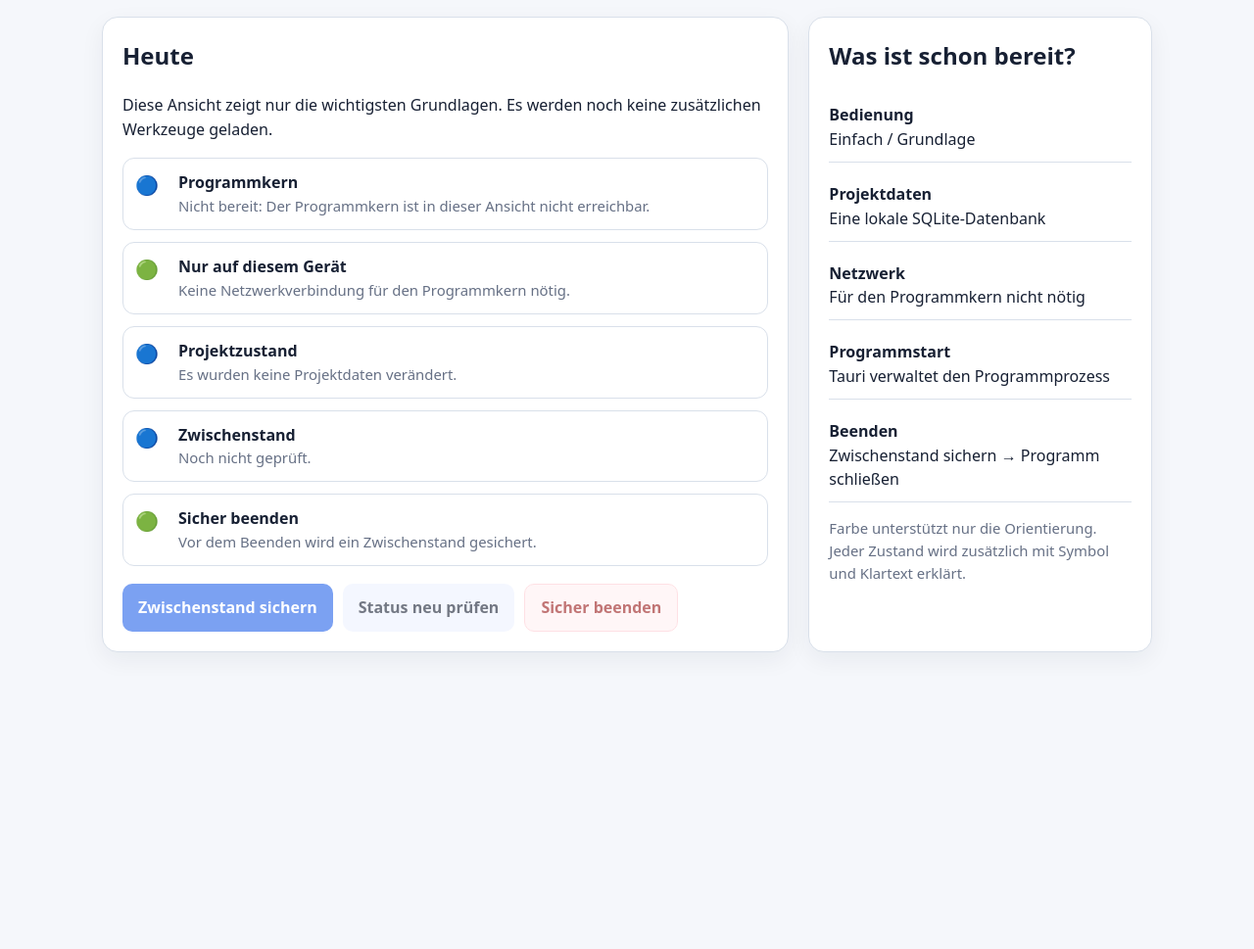
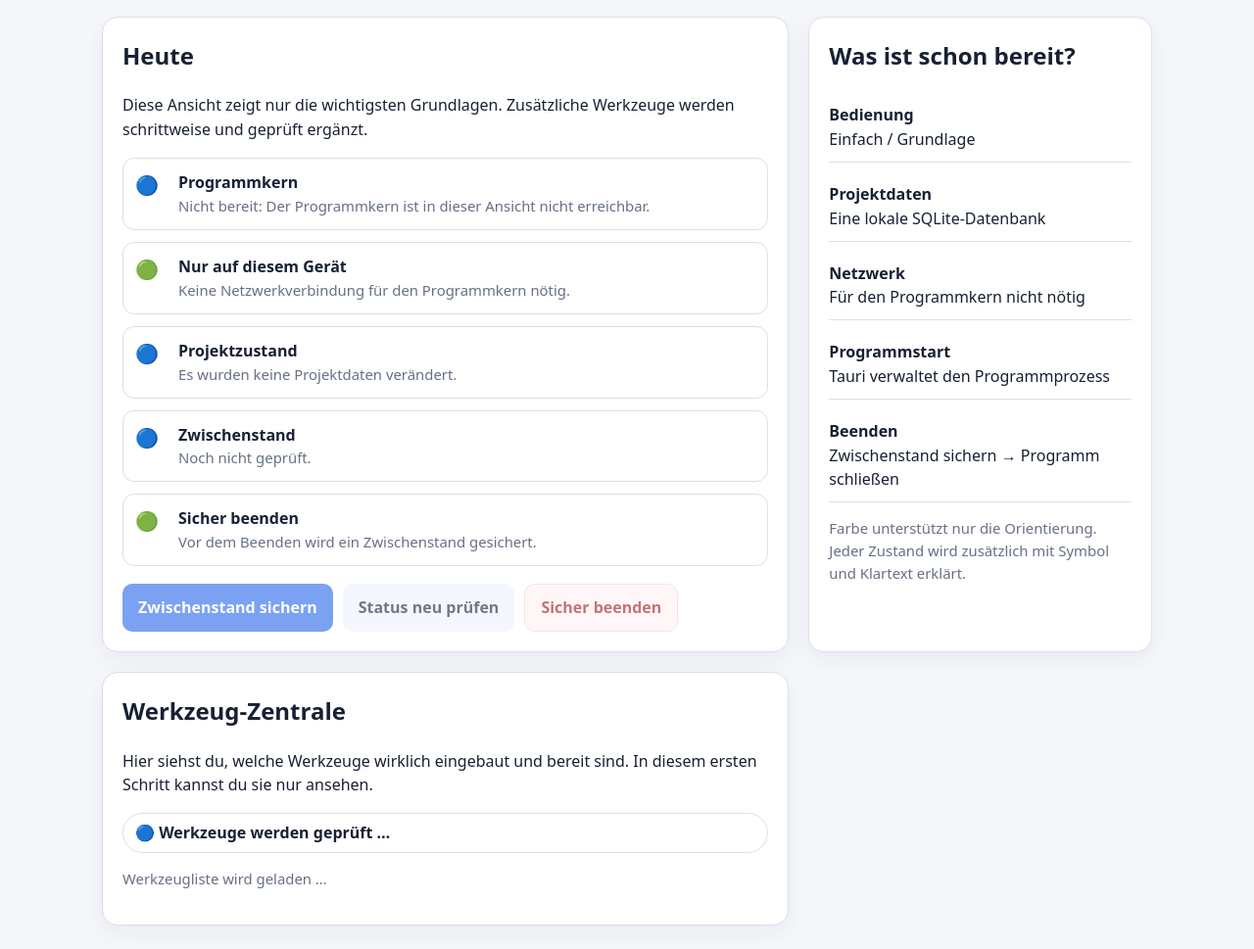
Before and after one commit to provoware/2026-MultiTool, a website: page src/ui/index.html in a window 1280 px wide. Shown: the part 114-1083 px from the top of the page at 98% size. Before the commit the page ends 804 px from the top, so only its background shows below. Drawn offline with Linux system fonts and the light colour scheme.

Commit message:
P0.1: Werkzeug-Zentrale in die Oberfläche aufnehmen

```diff
--- a/src/ui/index.html
+++ b/src/ui/index.html
@@ -19,7 +19,7 @@
     <main class="grid">
       <section class="card" aria-labelledby="today">
         <h2 id="today">Heute</h2>
-        <p>Diese Ansicht zeigt nur die wichtigsten Grundlagen. Es werden noch keine zusätzlichen Werkzeuge geladen.</p>
+        <p>Diese Ansicht zeigt nur die wichtigsten Grundlagen. Zusätzliche Werkzeuge werden schrittweise und geprüft ergänzt.</p>
 
         <div class="steps" id="steps">
           <div class="step">
@@ -62,6 +62,19 @@
         </div>
         <p class="small">Farbe unterstützt nur die Orientierung. Jeder Zustand wird zusätzlich mit Symbol und Klartext erklärt.</p>
       </aside>
+
+      <section class="card tools-card" aria-labelledby="toolsTitle">
+        <div class="section-heading">
+          <div>
+            <h2 id="toolsTitle">Werkzeug-Zentrale</h2>
+            <p>Hier siehst du, welche Werkzeuge wirklich eingebaut und bereit sind. In diesem ersten Schritt kannst du sie nur ansehen.</p>
+          </div>
+          <div id="toolsSummary" class="badge">🔵 Werkzeuge werden geprüft …</div>
+        </div>
+        <div id="toolsList" class="tool-list" aria-live="polite">
+          <p class="small">Werkzeugliste wird geladen …</p>
+        </div>
+      </section>
     </main>
 
     <div id="live" class="visually-hidden" aria-live="polite"></div>
```
